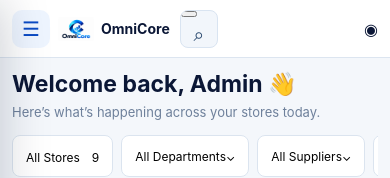
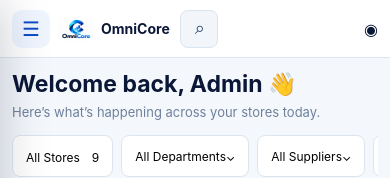
Before and after one commit to franklinajithan/omnicore-retail-platform, a Next.js app in the folder apps/web/: page / in a window 390 px wide. Shown: the top 178 px of the page. Built offline with nearby package versions, Linux system fonts and the light colour scheme.

Commit message:
Standardize expandable global search UI

```diff
--- a/apps/web/app/globals.css
+++ b/apps/web/app/globals.css
@@ -104,3 +104,20 @@
  .quickViews::-webkit-scrollbar{display:none}
  .quickViews button{flex:0 0 auto!important;min-width:auto!important}
 }
+
+.search{display:flex;align-items:center}
+.searchTrigger,.pSearchTrigger{border:0;background:transparent;color:#27476d;cursor:pointer;font-size:18px;width:38px;height:38px;flex:0 0 38px}
+.globalSearchInput,.pGlobalInput{border:0;outline:0;background:transparent;width:100%;min-width:0;color:#17304d;font:inherit}
+.pGlobal{display:flex;align-items:center}
+.pGlobalInput{padding-right:8px}
+@media(max-width:760px){
+ .search{width:38px!important;flex:0 0 38px!important;height:38px!important;padding:0!important;background:#f2f6fb!important}
+ .search:after,.search.searchOpen:after{content:none!important}
+ .search.searchOpen{position:absolute!important;left:12px!important;right:12px!important;top:8px!important;width:auto!important;max-width:none!important;height:42px!important;z-index:20!important;background:#fff!important;padding:0 8px!important}
+ .search.searchOpen .searchTrigger{flex:0 0 36px}
+ .globalSearchInput{display:block!important;font-size:16px!important}
+ .pGlobal{width:38px;min-width:38px;flex:0 0 38px;padding:0;height:38px}
+ .pGlobal:after{content:none!important}
+ .pGlobal.globalOpen{position:absolute;left:12px;right:12px;top:8px;width:auto;max-width:none;z-index:20;background:#fff;height:42px;box-shadow:0 8px 28px #0b234620;padding:0 8px}
+ .pGlobalInput{font-size:16px}
+}
```
